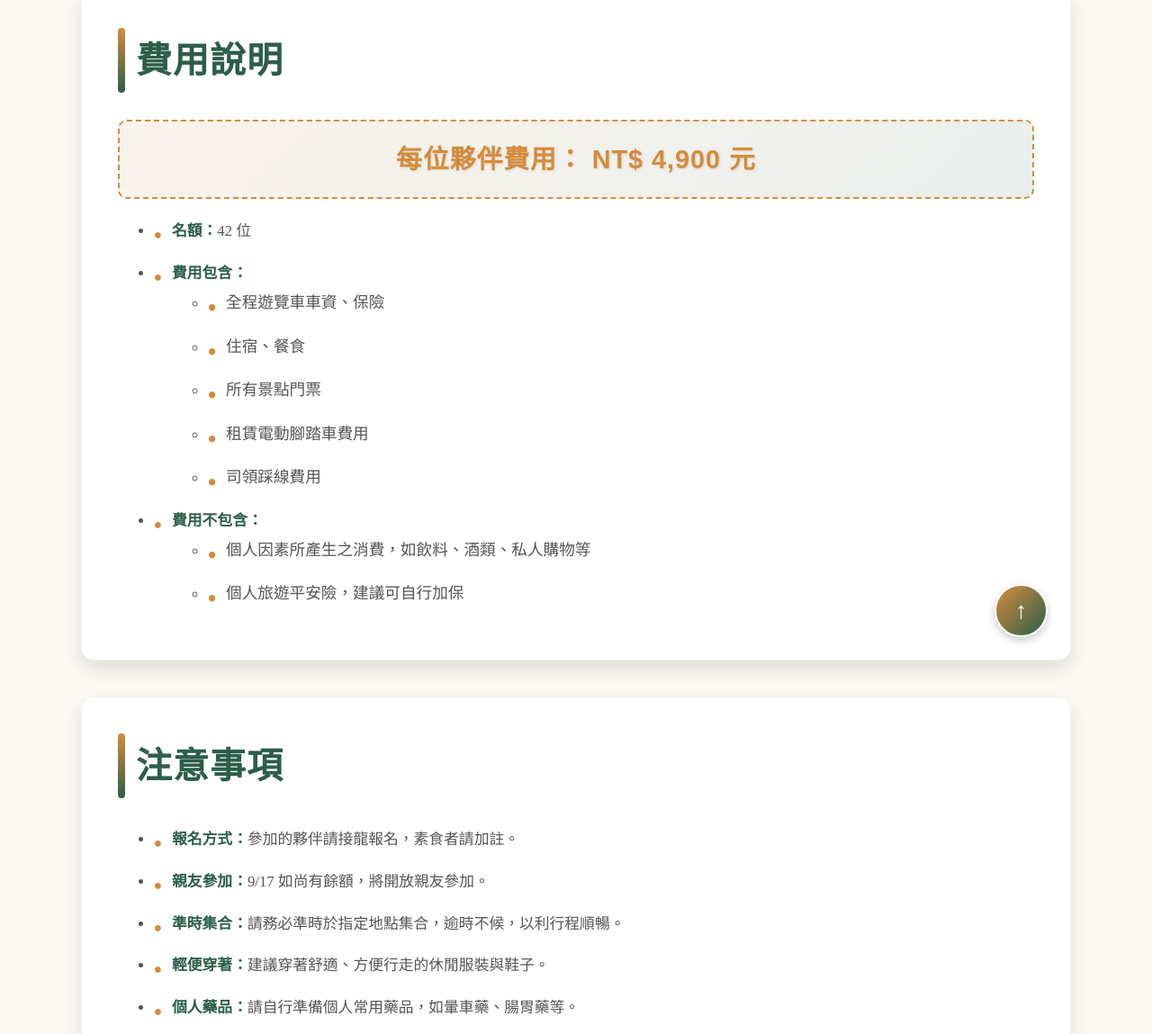
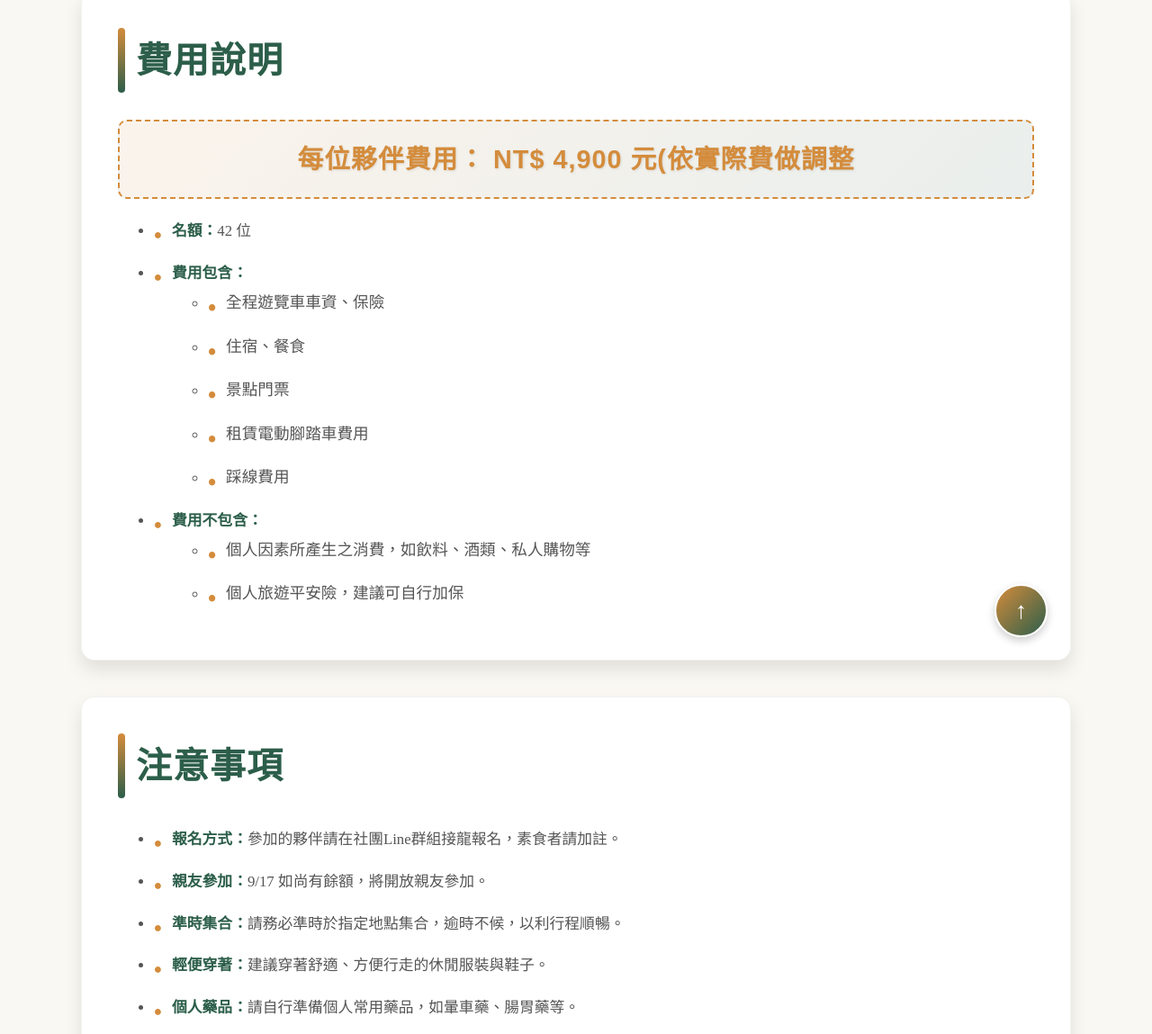
Before and after one commit to king763573/Eight-virtues, a plain HTML site: page 1021/index.html in a window 1280 px wide. Shown: the part 4194-5343 px from the top of the page at 90% size. Drawn offline with Linux system fonts and the light colour scheme.

Commit message:
Update index.html

```diff
--- a/1021/index.html
+++ b/1021/index.html
@@ -537,16 +537,16 @@
         <!-- 費用說明 -->
         <section id="cost" class="section">
             <h2>費用說明</h2>
-            <p>每位夥伴費用： NT$ 4,900 元</p>
+            <p>每位夥伴費用： NT$ 4,900 元(依實際費做調整</p>
             <ul class="info-list">
                 <li><strong>名額：</strong>42 位</li>
                 <li><strong>費用包含：</strong>
                     <ul>
                         <li>全程遊覽車車資、保險</li>
                         <li>住宿、餐食</li>
-                        <li>所有景點門票</li>
+                        <li>景點門票</li>
                         <li>租賃電動腳踏車費用</li>
-                        <li>司領踩線費用</li>
+                        <li>踩線費用</li>
                      </ul>
                 </li>
                 <li><strong>費用不包含：</strong>
@@ -563,7 +563,7 @@
         <section id="notes" class="section">
             <h2>注意事項</h2>
             <ul class="info-list">
-                <li><strong>報名方式：</strong>參加的夥伴請接龍報名，素食者請加註。</li>
+                <li><strong>報名方式：</strong>參加的夥伴請在社團Line群組接龍報名，素食者請加註。</li>
                 <li><strong>親友參加：</strong>9/17 如尚有餘額，將開放親友參加。</li>
                 <li><strong>準時集合：</strong>請務必準時於指定地點集合，逾時不候，以利行程順暢。</li>
                 <li><strong>輕便穿著：</strong>建議穿著舒適、方便行走的休閒服裝與鞋子。</li>
```
